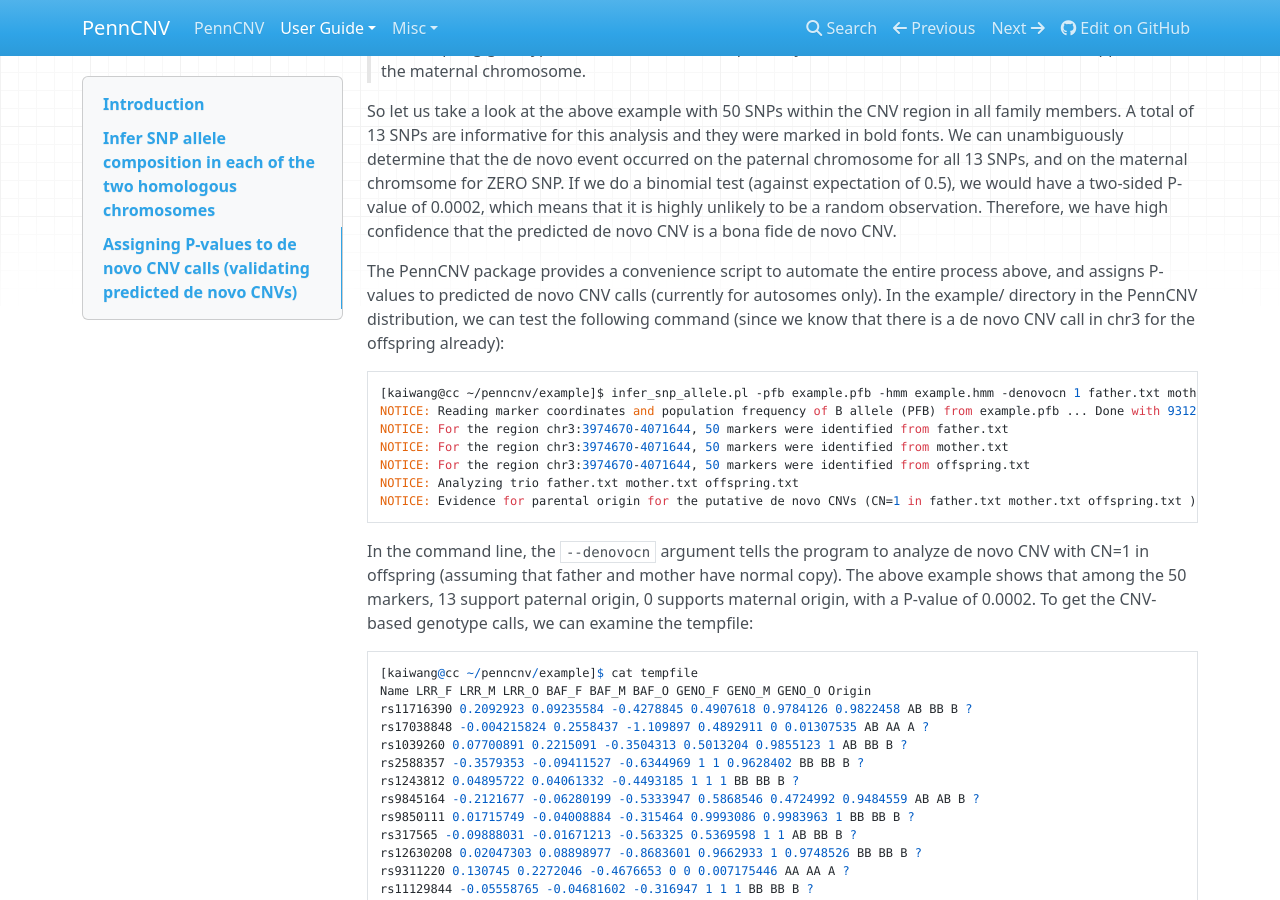
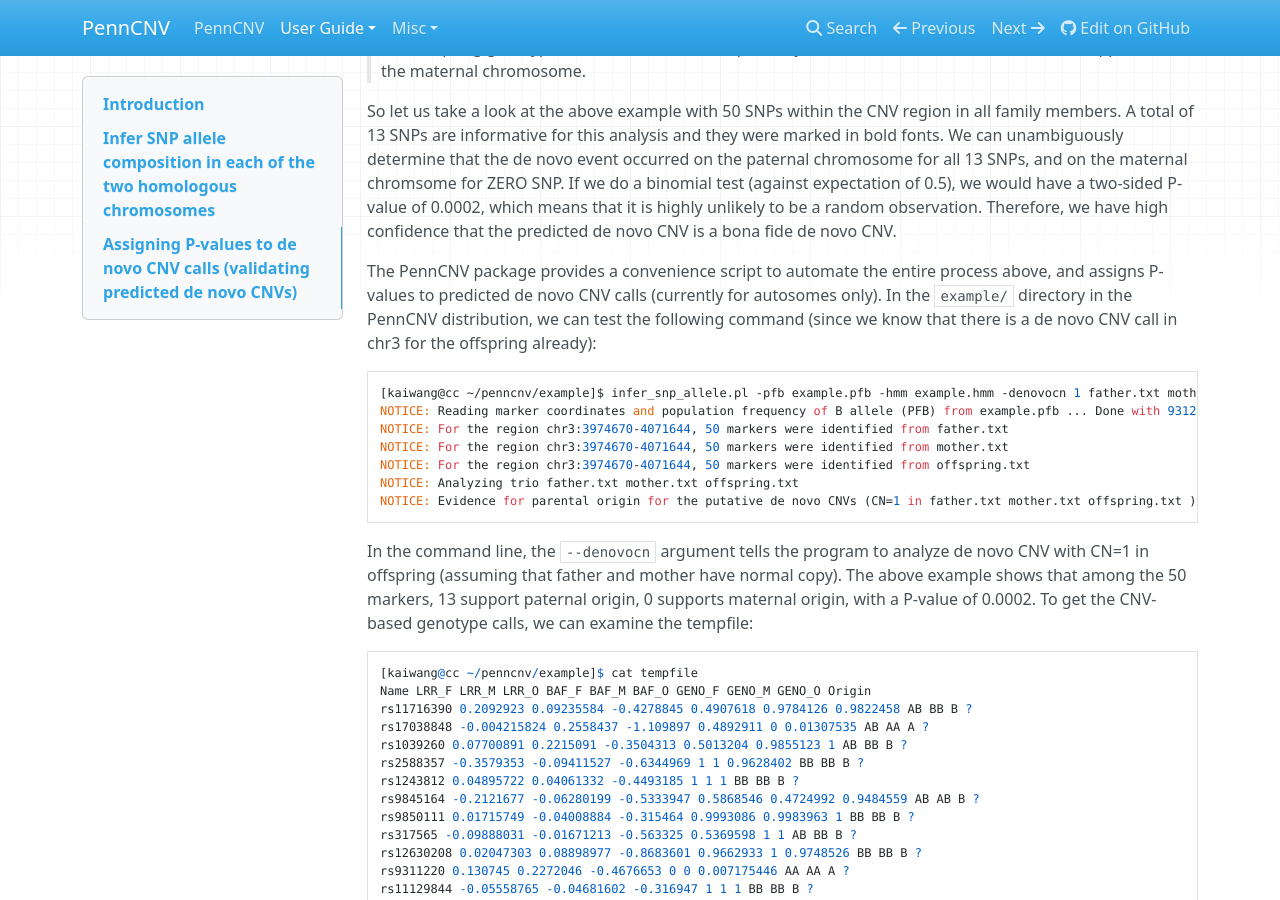
Before and after one commit to WGLab/PennCNV, an MkDocs documentation site: the page built from docs/user-guide/denovo.md, in a window 1280 px wide and 900 px high, scrolled down 2640 px. Built offline with MkDocs 1.6.1, drawn with Linux system fonts in a browser that asks for light colours; nearby versions of some CDN libraries; old or Windows-style settings are respelled for this version of MkDocs.

````diff
--- a/docs/user-guide/denovo.md
+++ b/docs/user-guide/denovo.md
@@ -48,7 +48,7 @@ The above table shows the BAF and LRR for the father, mother and the child, resp
 
 So let us take a look at the above example with 50 SNPs within the CNV region in all family members. A total of 13 SNPs are informative for this analysis and they were marked in bold fonts. We can unambiguously determine that the de novo event occurred on the paternal chromosome for all 13 SNPs, and on the maternal chromsome for ZERO SNP. If we do a binomial test (against expectation of 0.5), we would have a two-sided P-value of 0.0002, which means that it is highly unlikely to be a random observation. Therefore, we have high confidence that the predicted de novo CNV is a bona fide de novo CNV.
 
-The PennCNV package provides a convenience script to automate the entire process above, and assigns P-values to predicted de novo CNV calls (currently for autosomes only). In the example/ directory in the PennCNV distribution, we can test the following command (since we know that there is a de novo CNV call in chr3 for the offspring already):
+The PennCNV package provides a convenience script to automate the entire process above, and assigns P-values to predicted de novo CNV calls (currently for autosomes only). In the `example/` directory in the PennCNV distribution, we can test the following command (since we know that there is a de novo CNV call in chr3 for the offspring already):
 
 ```
 [kaiwang@cc ~/penncnv/example]$ infer_snp_allele.pl -pfb example.pfb -hmm example.hmm -denovocn 1 father.txt mother.txt offspring.txt -start rs11716390 -end rs17039742 -out tempfile
````
